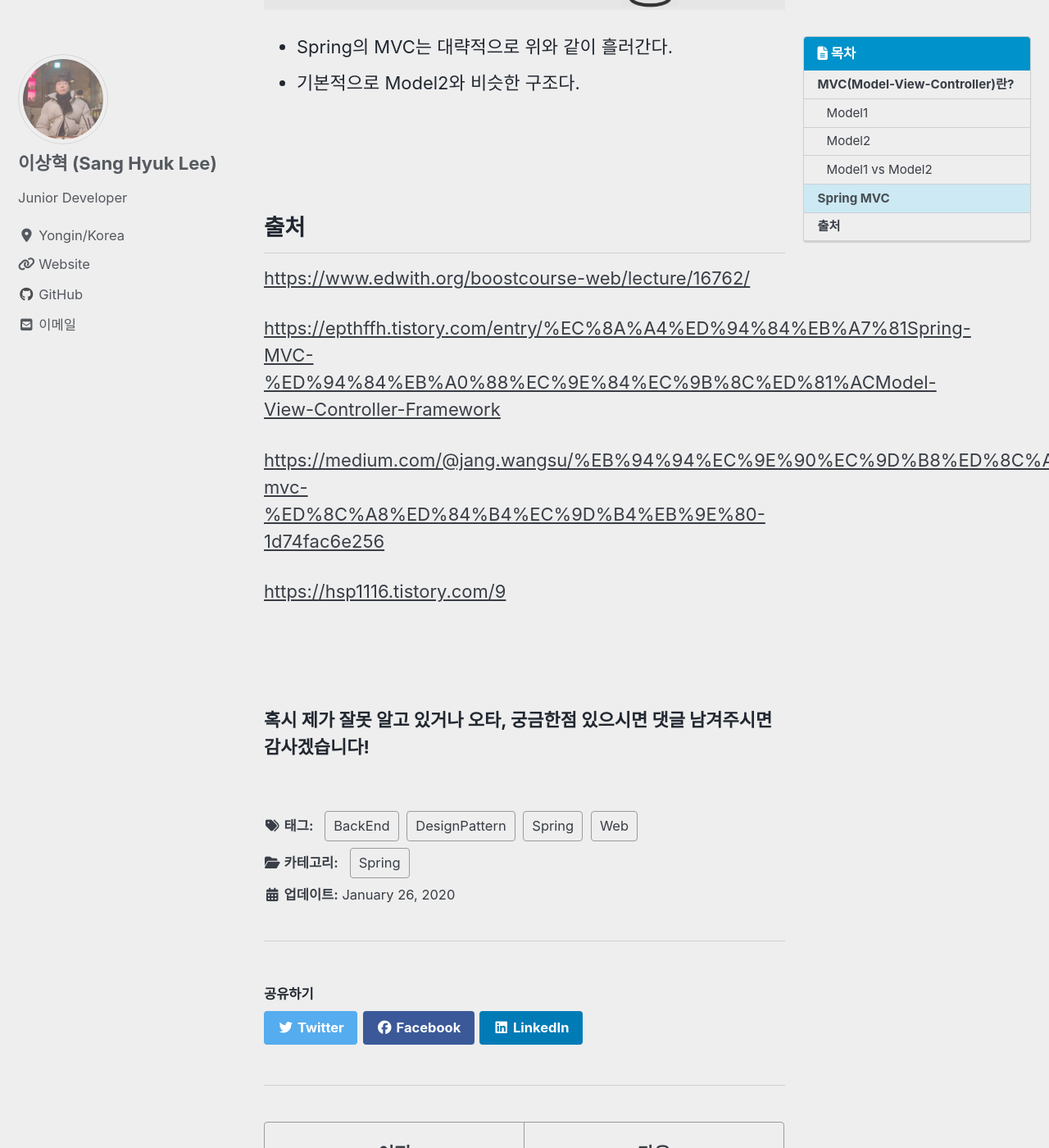
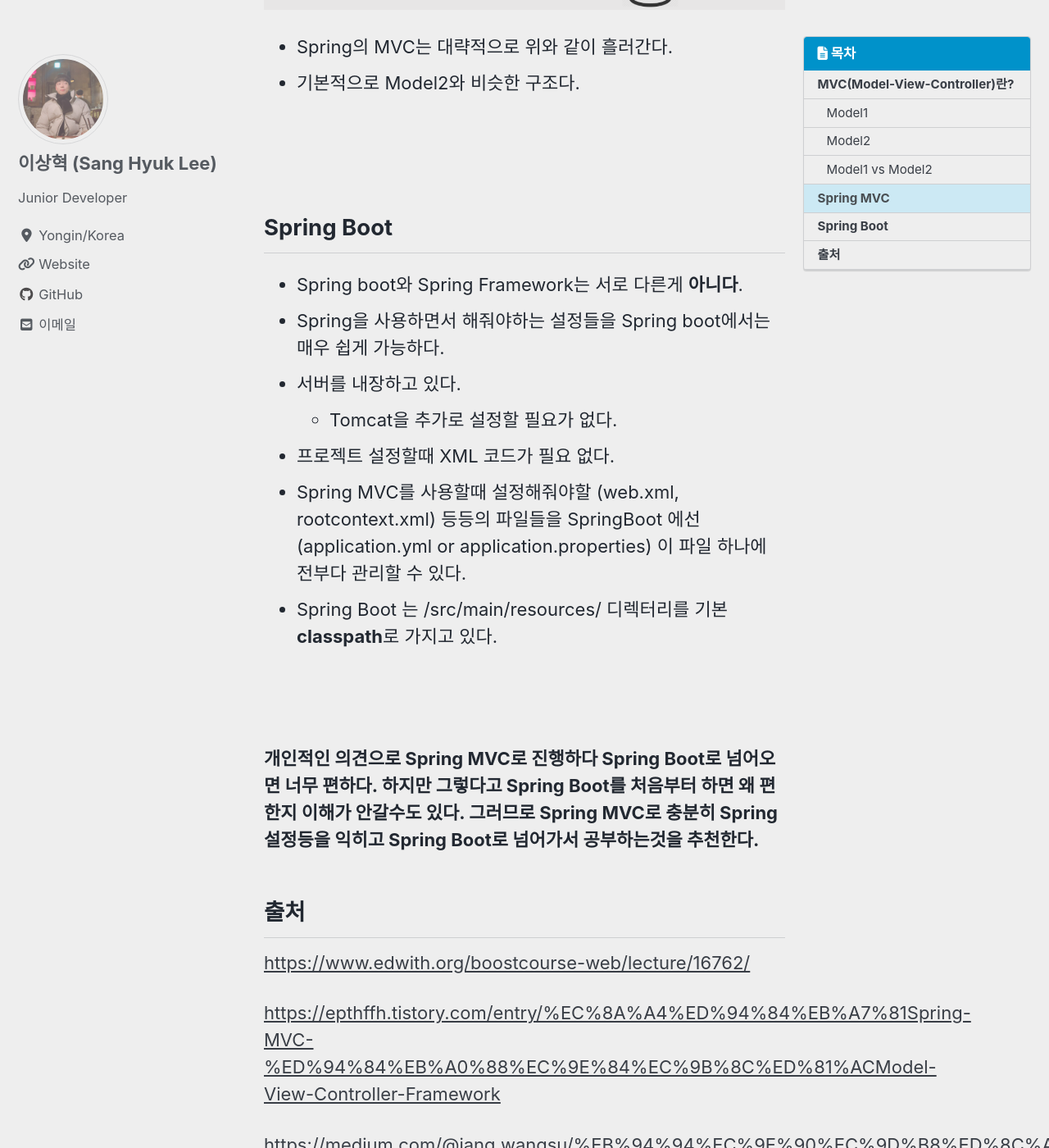
Before and after one commit to ksshlee/ksshlee.github.io, a Jekyll site: the page built from _posts/BackEnd/2020-01-26-springmvc.md, in a window 1280 px wide and 1400 px high, scrolled down 3601 px. Shown: the whole window at 82% size. Built offline with Jekyll 4.4.1, drawn with Linux system fonts in a browser that asks for light colours; cached includes are drawn as plain includes; nearby versions of some CDN libraries; comment, search, counter and statistics services are not loaded; a style sheet for code colours, icons or effects is not loaded; some of the changed text lies outside the part shown.

Commit message:
fix spring mvc posting

```diff
--- a/_posts/BackEnd/2020-01-26-springmvc.md
+++ b/_posts/BackEnd/2020-01-26-springmvc.md
@@ -1,6 +1,6 @@
 ---
-title: Spring MVC
-categories : [Spring]
+title: Spring MVC, Spring Boot
+categories : [Spring, SpringBoot]
 tags: [Spring, Web, BackEnd,DesignPattern]
 toc: true
 toc_sticky: true
@@ -93,6 +93,26 @@ Spring MVC
 <br><br>
 
 
+Spring Boot
+--
+
+- Spring boot와 Spring Framework는 서로 다른게 **아니다**.
+- Spring을 사용하면서 해줘야하는 설정들을 Spring boot에서는 매우 쉽게 가능하다.
+- 서버를 내장하고 있다.
+  - Tomcat을 추가로 설정할 필요가 없다.
+- 프로젝트 설정할때 XML 코드가 필요 없다.
+- Spring MVC를 사용할때 설정해줘야할 (web.xml, rootcontext.xml) 등등의 파일들을 SpringBoot 에선 (application.yml or application.properties) 이 파일 하나에 전부다 관리할 수 있다.
+- Spring Boot 는 /src/main/resources/ 디렉터리를 기본 **classpath**로 가지고 있다.
+
+
+
+<br><br>
+
+
+**개인적인 의견으로 Spring MVC로 진행하다 Spring Boot로 넘어오면 너무 편하다. 하지만 그렇다고 Spring Boot를 처음부터 하면 왜 편한지 이해가 안갈수도 있다. 그러므로 Spring MVC로 충분히 Spring 설정등을 익히고 Spring Boot로 넘어가서 공부하는것을 추천한다.**
+
+
+
 출처
 --
 
```
